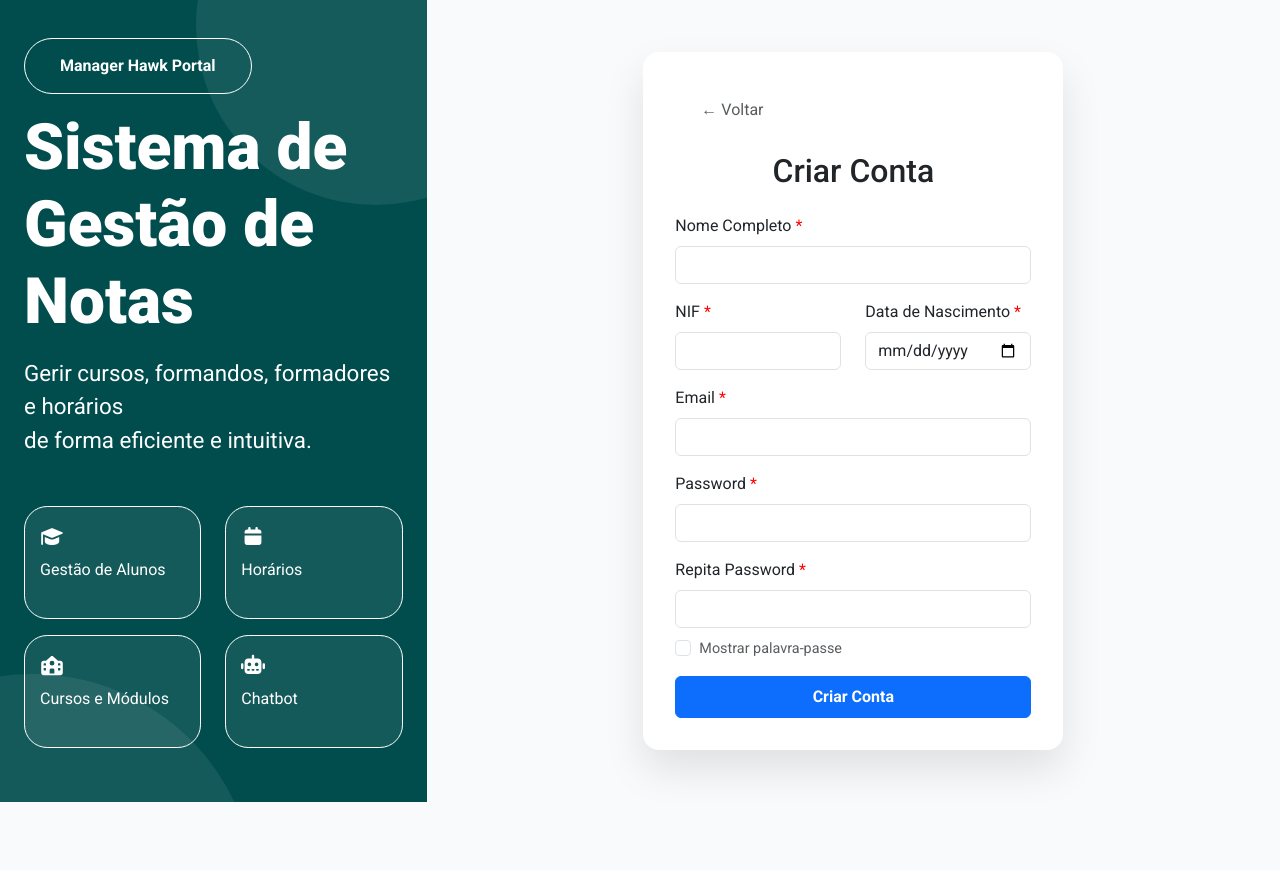
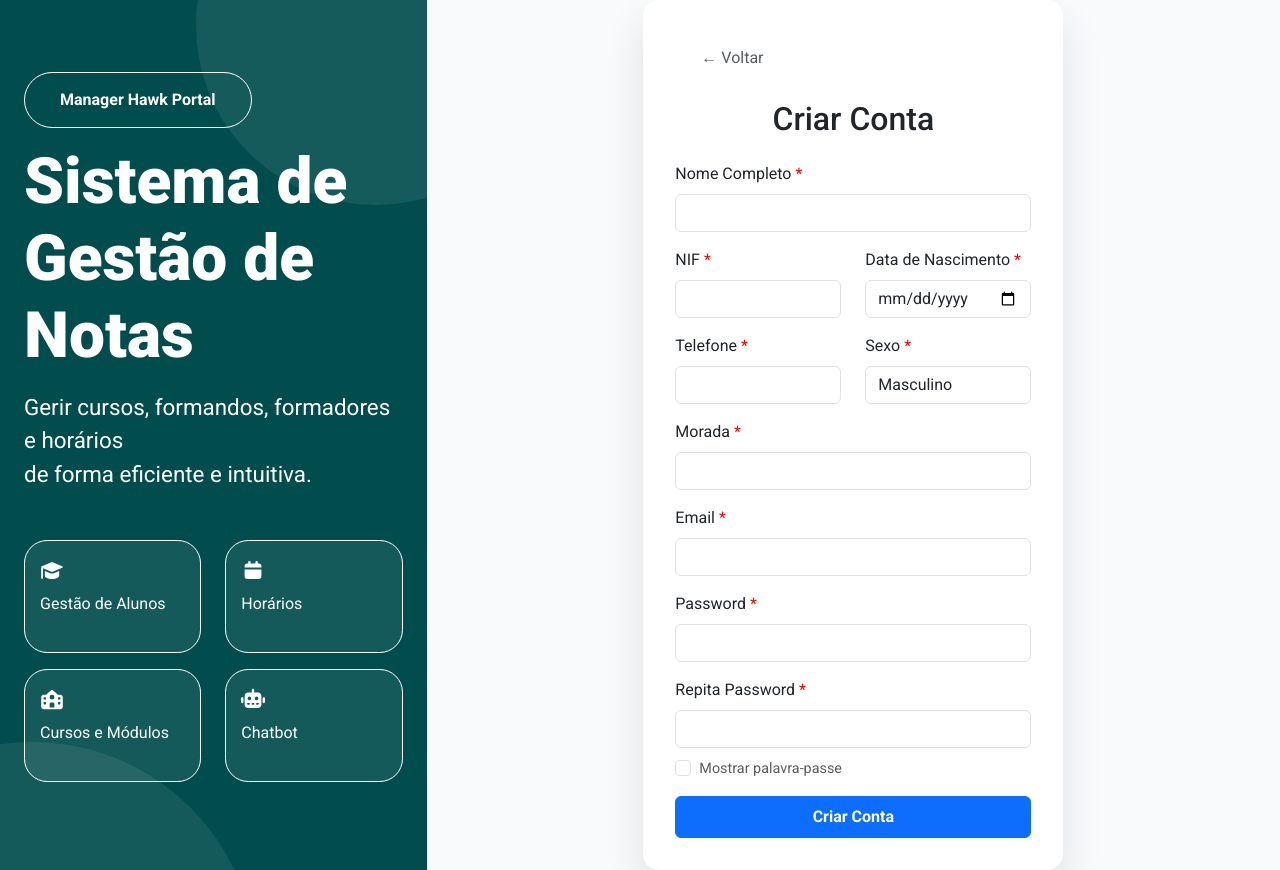
Before and after one commit to Brekey53/Final_Project_ATEC_Administrative, a React (Vite) app in the folder frontend/HAWKTUAH/: page /create-account in a window 1280 px wide. Before the commit the page ends 802 px from the top, so only its background shows below. Built offline with nearby package versions, Linux system fonts and the light colour scheme; no server answers.

Commit message:
fix(createAccount): aligned information needed in database with what the frontend is sending

```diff
--- a/frontend/HAWKTUAH/src/pages/users/CreateAccount.tsx
+++ b/frontend/HAWKTUAH/src/pages/users/CreateAccount.tsx
@@ -1,18 +1,19 @@
 import React, { useState } from "react";
 import { Link, useNavigate } from "react-router-dom";
-import { Register } from "../../auth/ResgisterService";
+import { CreateAccountNewUser } from "../../services/users/CreateAccountNewUser";
 import toast from "react-hot-toast";
 
 export default function CreateAccount() {
   const navigate = useNavigate();
 
-  // Estados alinhados com o DTO
-  const [username, setUsername] = useState("");
   const [name, setName] = useState("");
   const [nif, setNif] = useState("");
   const [birthDate, setBirthDate] = useState("");
   const [email, setEmail] = useState("");
   const [password, setPassword] = useState("");
+  const [telefone, setTelefone] = useState("");
+  const [sexo, setSexo] = useState("Masculino");
+  const [morada, setMorada] = useState("");
   const [confirmPassword, setConfirmPassword] = useState("");
 
   const [loading, setLoading] = useState(false);
@@ -27,13 +28,14 @@ export default function CreateAccount() {
     e.preventDefault();
 
     if (password !== confirmPassword) {
-      toast.error("As passwords não coincidem");
+      toast.error("As passwords não coincidem", { id: "erro-passwords" });
       return;
     }
 
     if (!isPasswordStrong(password)) {
       toast.error(
         "A password deve ter pelo menos 6 caracteres, incluindo uma letra e um número.",
+        { id: "erro-password-inválida" },
       );
       return;
     }
@@ -41,22 +43,25 @@ export default function CreateAccount() {
     setLoading(true);
 
     try {
-      // Objeto formatado para o C# (as chaves devem bater com o DTO ou o JSON da API)
       const registerData = {
         Email: email,
         Password: password,
         Nome: name,
         Nif: nif,
         DataNascimento: birthDate,
+        Telefone: telefone,
+        Sexo: sexo,
+        Morada: morada,
       };
-
-      await Register(registerData);
+      await CreateAccountNewUser(registerData);
       toast.success(
         "Registado com sucesso! Verifique o seu email para ativar a conta.",
       );
       navigate("/Login", { replace: true });
     } catch (err: any) {
-      toast.error(err.response?.data?.message || "Erro ao criar conta.");
+      toast.error(err.response?.data?.message || "Erro ao criar conta.", {
+        id: "erro-criar-conta",
+      });
     } finally {
       setLoading(false);
     }
@@ -118,6 +123,52 @@ export default function CreateAccount() {
                 required
               />
             </div>
+          </div>
+
+          <div className="row">
+            {/* Telefone */}
+            <div className="col-md-6 mb-3">
+              <label className="form-label">
+                Telefone <span className="required-star">*</span>
+              </label>
+              <input
+                type="text"
+                className="form-control"
+                value={telefone}
+                onChange={(e) => setTelefone(e.target.value)}
+                maxLength={9}
+                required
+              />
+            </div>
+
+            {/* SEXO */}
+            <div className="col-md-6 mb-3">
+              <label className="form-label">
+                Sexo <span className="required-star">*</span>
+              </label>
+              <select
+                className="form-control"
+                value={sexo}
+                onChange={(e) => setSexo(e.target.value)}
+              >
+                <option value="Masculino">Masculino</option>
+                <option value="Feminino">Feminino</option>
+              </select>
+            </div>
+          </div>
+
+          {/* Morada */}
+          <div className="mb-3">
+            <label className="form-label">
+              Morada <span className="required-star">*</span>
+            </label>
+            <input
+              type="text"
+              className="form-control"
+              value={morada}
+              onChange={(e) => setMorada(e.target.value)}
+              required
+            />
           </div>
 
           {/* Email */}
```
